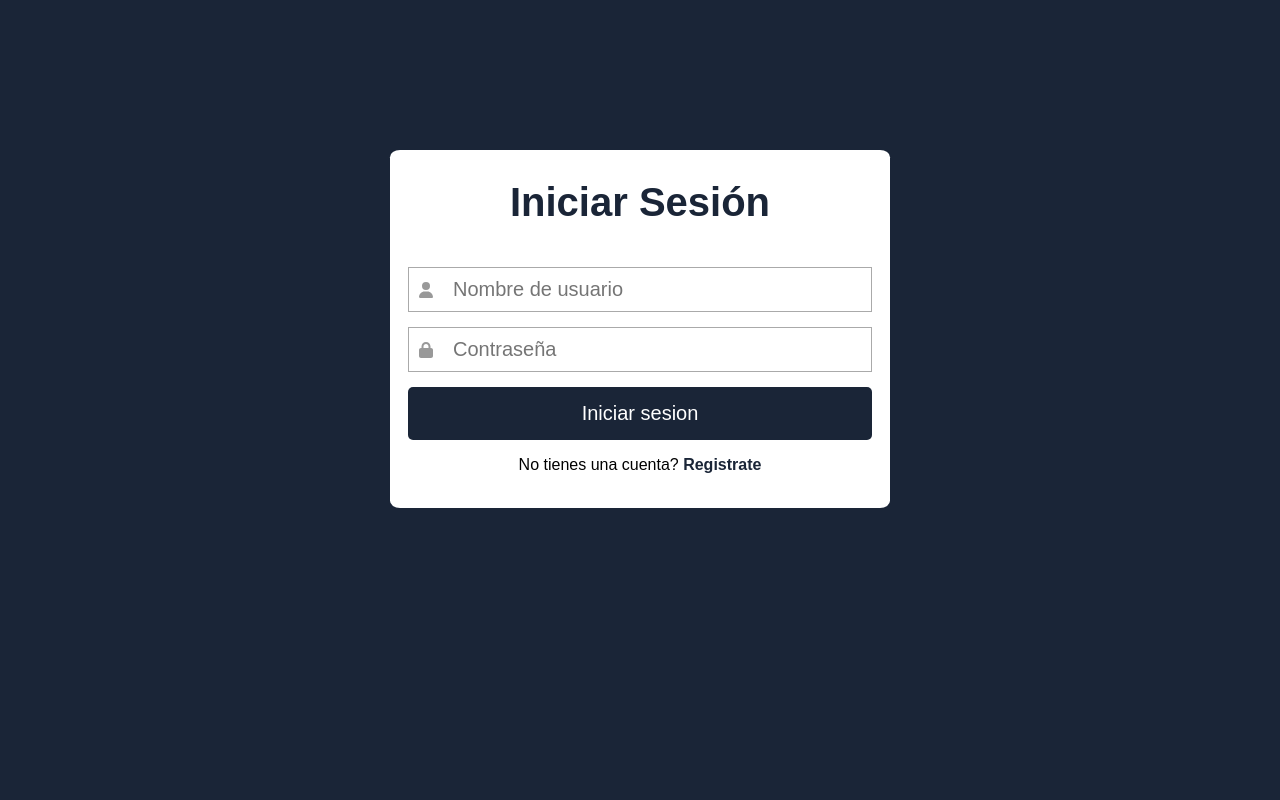
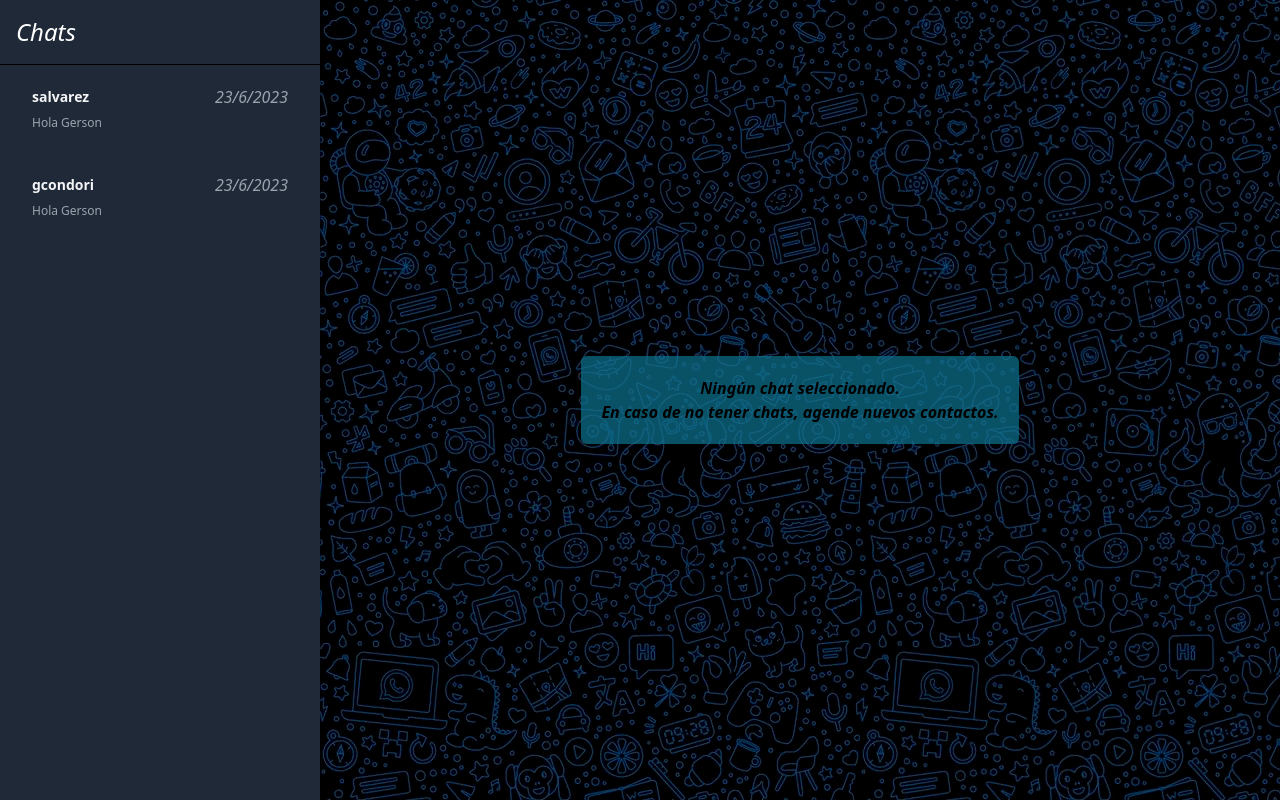
Before and after one commit to mauroj4ckunas/TDL_Hasbulla, a React (Create React App) app in the folder hasbulla-chat/: page / in a window 1280 px wide. Built offline with nearby package versions, Linux system fonts and the light colour scheme.

Commit message:
funcionalidad hecha

```diff
--- a/hasbulla-chat/src/classes/HasbullApp.tsx
+++ b/hasbulla-chat/src/classes/HasbullApp.tsx
@@ -1,4 +1,4 @@
-import { FirebaseBD } from "./BSconfig/FirebaseBD";
+import { FirebaseBD } from "./BDconfig/FirebaseBD";
 import { useLogin, useObtenerUsuario, useUsuarioExistente } from "./HooksFetch";
 import { Usuarios } from "./Usuarios";
 
--- a/hasbulla-chat/src/classes/HooksFetch.tsx
+++ b/hasbulla-chat/src/classes/HooksFetch.tsx
@@ -1,5 +1,5 @@
 import { useEffect, useState } from 'react';
-import { FirebaseBD } from './BSconfig/FirebaseBD';
+import { FirebaseBD } from './BDconfig/FirebaseBD';
 import { Usuarios } from './Usuarios';
 import { Mensajes } from './Mensajes';
 import { Chats } from './Chats';
--- a/hasbulla-chat/src/components/ChatAbierto.tsx
+++ b/hasbulla-chat/src/components/ChatAbierto.tsx
@@ -6,26 +6,57 @@ import { MensajeEnviado, MensajeRecibido } from './Mensaje';
 import { Mensajes } from '../classes/Mensajes';
 import { Usuarios } from '../classes/Usuarios';
 import { useGuardarMensaje, useObtenerTodosLosMensajes } from '../classes/HooksFetch';
-import { FirebaseBD } from '../classes/BSconfig/FirebaseBD';
+import { FirebaseBD } from '../classes/BDconfig/FirebaseBD';
 import { Chats } from '../classes/Chats';
 
 interface Props {
     chat: Chats,
     usuarioLogueado: Usuarios,
+    contacto: Usuarios,
     db: FirebaseBD
 }
 
-export default function ChatAbierto({chat, usuarioLogueado, db}: Props){
+export default function ChatAbierto({chat, usuarioLogueado, contacto, db}: Props){
 
-    let historialMensajes: Mensajes[] = useObtenerTodosLosMensajes(chat.idChat, db);
+    // let historialMensajes: Mensajes[] = useObtenerTodosLosMensajes(chat.idChat, db);
+
+    let historialMensajes : Mensajes[] = [
+        {
+            idMensaje: 1,
+            texto: 'HOLA REY COMO ESTAS??',
+            usuarioEmisor: 'mjackunas',
+            usuarioReceptor: 'salvarez'
+        },
+        {
+            idMensaje: 2,
+            texto: 'Bien y vos? Avanzaste algo con el TP?',
+            usuarioEmisor: 'salvarez',
+            usuarioReceptor: 'mjackunas'
+        },
+        {
+            idMensaje: 3,
+            texto: 'Si, ya estoy terminando mi parte. Y vos?',
+            usuarioEmisor: 'mjackunas',
+            usuarioReceptor: 'salvarez'
+        },
+        {
+            idMensaje: 4,
+            texto: 'Ya esta todo pusheado, fijate',
+            usuarioEmisor: 'salvarez',
+            usuarioReceptor: 'mjackunas'
+        },
+    ]
+
     const [mensajesMostrados, setMensajesMostrados] = useState<Mensajes[]>([]);
     const [idMensajes, setIdMensajes] = useState<number>(historialMensajes.length);
 
-    let contacto = usuarioLogueado.username !== chat.usuarioParticipante1 ? chat.usuarioParticipante2 : chat.usuarioParticipante1;
+    // useEffect(() => {
+    //     setMensajesMostrados(historialMensajes);
+    // }, [historialMensajes])
 
     useEffect(() => {
         setMensajesMostrados(historialMensajes);
-    }, [historialMensajes])
+    }, [])
 
     const inputTextRef = useRef<HTMLInputElement | null>(null);
     const divRepoMensajesRef = useRef<HTMLDivElement | null>(null);
@@ -35,7 +66,7 @@ export default function ChatAbierto({chat, usuarioLogueado, db}: Props){
         idMensaje: -1,
         texto: "",
         usuarioEmisor: usuarioLogueado.username,
-        usuarioReceptor: contacto,
+        usuarioReceptor: contacto.username,
         fechaDeEnvio: "",
     });
 
@@ -58,7 +89,7 @@ export default function ChatAbierto({chat, usuarioLogueado, db}: Props){
             }));
             setIdMensajes(idMensajes+1)
         }
-    }, [idMensajes, texto]);
+    }, [texto]);
 
     useEffect(() => {
         if (divRepoMensajesRef.current) {
@@ -75,12 +106,12 @@ export default function ChatAbierto({chat, usuarioLogueado, db}: Props){
         if (inputTextRef.current != null) {
             inputTextRef.current.value = "";
         }
-        useGuardarMensaje(chat.idChat, mensaje, db);
+        //useGuardarMensaje(chat.idChat, mensaje, db);
     }
 
     return(
         <div className='h-screen w-full relative flex flex-col'>
-            <NombreDeChat contacto={contacto}/>
+            <NombreDeChat contacto={contacto.nombre}/>
             <div ref={divRepoMensajesRef} className='w-full h-full flex justify-center overflow-y-auto scroll_chat'>
                 <div className='my-2 w-3/5 flex flex-col space-y-2 text-black text-left' >
                     {mensajesMostrados.map((msj, index) => {
--- a/hasbulla-chat/src/components/ContactoChat.tsx
+++ b/hasbulla-chat/src/components/ContactoChat.tsx
@@ -1,50 +1,28 @@
 import React from 'react';
+import { Chats } from '../classes/Chats';
+import { Usuarios } from '../classes/Usuarios';
 
+interface Props {
+    chat: Chats,
+    contacto: Usuarios,
+    seleccionarChat: (contactoElegido: Usuarios, chatSeleccionado: Chats) => void
+}
 
-export default function ContactoChat(){
+export default function ContactoChat({chat, contacto, seleccionarChat}: Props){
+
     return (
         <>
-        <ul className="divide-y divide-gray-100">
-            <li className="gap-x-6 py-5">
-                <div className='flex justify-between mx-5 px-3 py-2 hover:bg-gray-500 rounded-md'>
-                    <div className=''>
-                        <p className="text-sm font-semibold leading-6 text-gray-100">{"nombre"}</p>
-                        <p className="mt-1 truncate text-xs leading-5 text-gray-400">
-                            {"ultimo mensaje"}
-                        </p>
-                    </div>
-                    <div className='italic text-gray-400 '>
-                        {"fecha de envio"}
-                    </div>
+            <div className='flex justify-between mx-5 px-3 py-2 hover:bg-gray-500 rounded-md cursor-pointer' onClick={() => seleccionarChat(contacto, chat)}>
+                <div className=''>
+                    <p className="text-sm font-semibold leading-6 text-gray-100">{contacto.username}</p>
+                    <p className="mt-1 truncate text-xs leading-5 text-gray-400">
+                        Hola Gerson
+                    </p>
                 </div>
-            </li>
-            <li className="gap-x-6 py-5">
-                <div className='flex justify-between mx-5 px-3 py-2 hover:bg-gray-500 rounded-md'>
-                    <div className=''>
-                        <p className="text-sm font-semibold leading-6 text-gray-100">{"nombre"}</p>
-                        <p className="mt-1 truncate text-xs leading-5 text-gray-400">
-                            {"ultimo mensaje"}
-                        </p>
-                    </div>
-                    <div className='italic text-gray-400 '>
-                        {"fecha de envio"}
-                    </div>
+                <div className='italic text-gray-400 '>
+                    23/6/2023
                 </div>
-            </li>
-            <li className="gap-x-6 py-5">
-                <div className='flex justify-between mx-5 px-3 py-2 hover:bg-gray-500 rounded-md'>
-                    <div className=''>
-                        <p className="text-sm font-semibold leading-6 text-gray-100">{"nombre"}</p>
-                        <p className="mt-1 truncate text-xs leading-5 text-gray-400">
-                            {"ultimo mensaje"}
-                        </p>
-                    </div>
-                    <div className='italic text-gray-400 '>
-                        {"fecha de envio"}
-                    </div>
-                </div>
-            </li>
-        </ul>
+            </div>
         </>
     )
 }
--- /dev/null
+++ b/hasbulla-chat/src/components/NingunChatAbierto.tsx
@@ -0,0 +1,9 @@
+import React from 'react';
+
+export default function NingunChatAbierto() {
+    return <div className='h-full w-full flex justify-center items-center'>
+        <section className='bg-cyan-700 p-5 rounded-md bg-opacity-70 text-center'>
+            <p className='italic font-bold'>Ningún chat seleccionado. <br/> En caso de no tener chats, agende nuevos contactos.</p>
+        </section>
+    </div>
+}
--- a/hasbulla-chat/src/components/Wordspace.tsx
+++ b/hasbulla-chat/src/components/Wordspace.tsx
@@ -6,8 +6,9 @@ import TituloChats from './TituloChats';
 import ContactoChat from './ContactoChat';
 import { Usuarios } from '../classes/Usuarios';
 import { Chats } from '../classes/Chats';
-import { useObtenerTodosLosChats } from '../classes/HooksFetch';
-import { FirebaseBD } from '../classes/BSconfig/FirebaseBD';
+import { useObtenerTodosLosChats, useObtenerUsuario } from '../classes/HooksFetch';
+import { FirebaseBD } from '../classes/BDconfig/FirebaseBD';
+import NingunChatAbierto from './NingunChatAbierto';
 
 interface Props {
   usuarioLogueado: Usuarios,
@@ -17,20 +18,78 @@ export default function WordspaceComp({usuarioLogueado}: Props) {
 
   const db: FirebaseBD = new FirebaseBD();
 
-  let [chats, setChats] = useState<Chats[]>([]);
+  // let chats = useObtenerTodosLosChats(usuarioLogueado.username, db)
 
-  const ObtenerChats = () => {
-    setChats(useObtenerTodosLosChats(usuarioLogueado.username, db));
+  const contactoInicial = {
+    username: "",
+    nombre: "",
+    contrasena: "",
+  }
+
+  const chatInicial = {
+    idChat: 0,
+    usuarioParticipante1: '',
+    usuarioParticipante2: '',
+    mensajes: undefined
+  }
+
+  const [chatSeleccionado, setChatSeleccionado] = useState<Chats>(chatInicial)
+  const [contacto, setContacto] = useState<Usuarios>(contactoInicial);
+  const [chatAbierto, setChatAbierto] = useState<boolean>(false);
+
+  const chats = [
+    {
+        idChat: 1,
+        usuarioParticipante1: 'mjackunas',
+        usuarioParticipante2: 'salvarez',
+    },
+    {
+        idChat: 2,
+        usuarioParticipante1: 'mjackunas',
+        usuarioParticipante2: 'gcondori',
+    }
+  ]
+
+  const ContactoDelChat = (chat: Chats): Usuarios => {
+    const usernameContacto = chat.usuarioParticipante1 === usuarioLogueado.username ? chat.usuarioParticipante2 : chat.usuarioParticipante1;
+    //const contacto: Usuarios = useObtenerUsuario(usernameContacto, db);
+
+    if (usernameContacto === "gcondori") {
+      return {
+        username: usernameContacto,
+        nombre: "Guillermo Condori",
+        contrasena: "Gerson123",
+      }
+    }
+
+    return {
+      username: usernameContacto,
+      nombre: "Santiago Alvarez",
+      contrasena: "Gerson123",
+    }
   }
 
   useEffect(() => {
-    ObtenerChats();
-  }, []);
+    if (contacto !== contactoInicial) {
+      setContacto(contacto);
+    }
+  }, [contacto]);
 
-  const abrirChat = () => {
+  useEffect(() => {
+    if (chatSeleccionado !== chatInicial) {
+      setChatSeleccionado(chatSeleccionado);
+    }
+  }, [chatSeleccionado]);
+
+  useEffect(() => {
+    setChatAbierto(chatAbierto);
+  }, [chatAbierto]);
+
+  const seleccionarChat = (contactoElegido: Usuarios, chatElegido: Chats): void => {
+    setContacto(contactoElegido)
+    setChatSeleccionado(chatElegido)
+    setChatAbierto(true);
   }
-
-
 
   return (
     <>
@@ -38,15 +97,19 @@ export default function WordspaceComp({usuarioLogueado}: Props) {
       <section id="lista-chats" className='bg-gray-800 h-screen lg:w-1/4'>
           <div className="h-screen">
               <TituloChats/>
-              <ul className="divide-y divide-gray-100">
+              <ul className="">
                 {chats.map((c, index) => {
-                    return <li className="gap-x-6 py-5" key={index} onClick={abrirChat}><ContactoChat /></li>
+                    return <li className="gap-x-6 py-3" key={index}><ContactoChat chat={c} contacto={ContactoDelChat(c)} seleccionarChat={seleccionarChat}/></li>
                 })}
               </ul>
           </div>
       </section>
       <section id="chat-abierto" className="bg-gray-900 lg:w-3/4 w-full" style={{ backgroundImage: `url(${fondo})` }}>
-        <ChatAbierto />
+        { chatAbierto ?
+          <ChatAbierto chat={chatSeleccionado} usuarioLogueado={usuarioLogueado} contacto={contacto} db={db} />
+          :
+          <NingunChatAbierto/>
+        }
       </section>
     </div>
     </>
--- a/hasbulla-chat/src/index.tsx
+++ b/hasbulla-chat/src/index.tsx
@@ -3,10 +3,11 @@ import ReactDOM from 'react-dom/client';
 import Wordspace from './components/Wordspace';
 import Register from './components/Register';
 import Login from './components/Login';
+import WordspaceComp from './components/Wordspace';
 
 const root = ReactDOM.createRoot(
   document.getElementById('root') as HTMLElement
 );
 root.render(
-  <Login/>
+  <WordspaceComp usuarioLogueado={{username: "mjackunas", nombre: "Mauro Jackunas", contrasena:"Uba123"}}/>
 );
```
Also changed, not shown: hasbulla-chat/src/classes/BDconfig/BD.tsx (line endings or trailing spaces), hasbulla-chat/src/classes/BDconfig/FirebaseBD.tsx (renamed from hasbulla-chat/src/classes/BSconfig/FirebaseBD.tsx).
